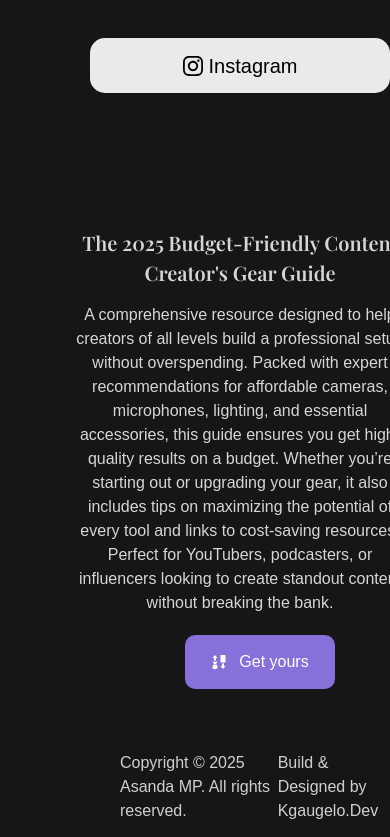
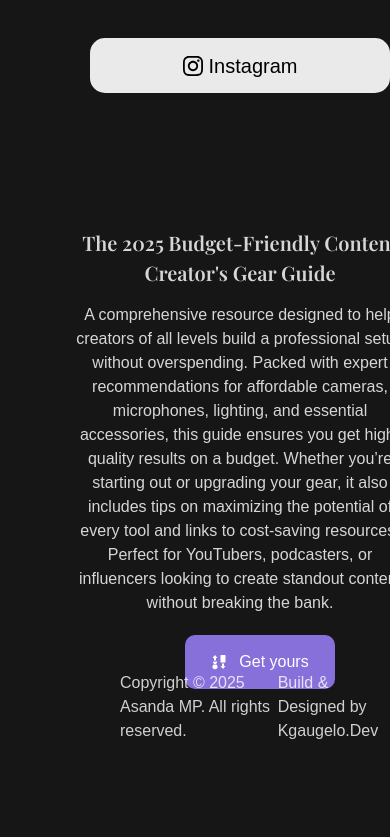
Before and after one commit to Roise-s/asanda, a React (Vite) app: page / in a window 390 px wide. Shown: the part 907-1744 px from the top of the page. After the commit the page ends 1664 px from the top, so only its background shows below. Built offline with nearby package versions, Linux system fonts and the light colour scheme; a web font is replaced by a local one.

Commit message:
Update foot.css

```diff
--- a/src/pages/footer/foot.css
+++ b/src/pages/footer/foot.css
@@ -11,7 +11,7 @@
 }
 @media (max-width: 700px) {
   .fooot {
-    margin-top: 800px;
+    /*margin-top: 800px;*/
   }
 }
 @media (max-width: 600px) {
```
